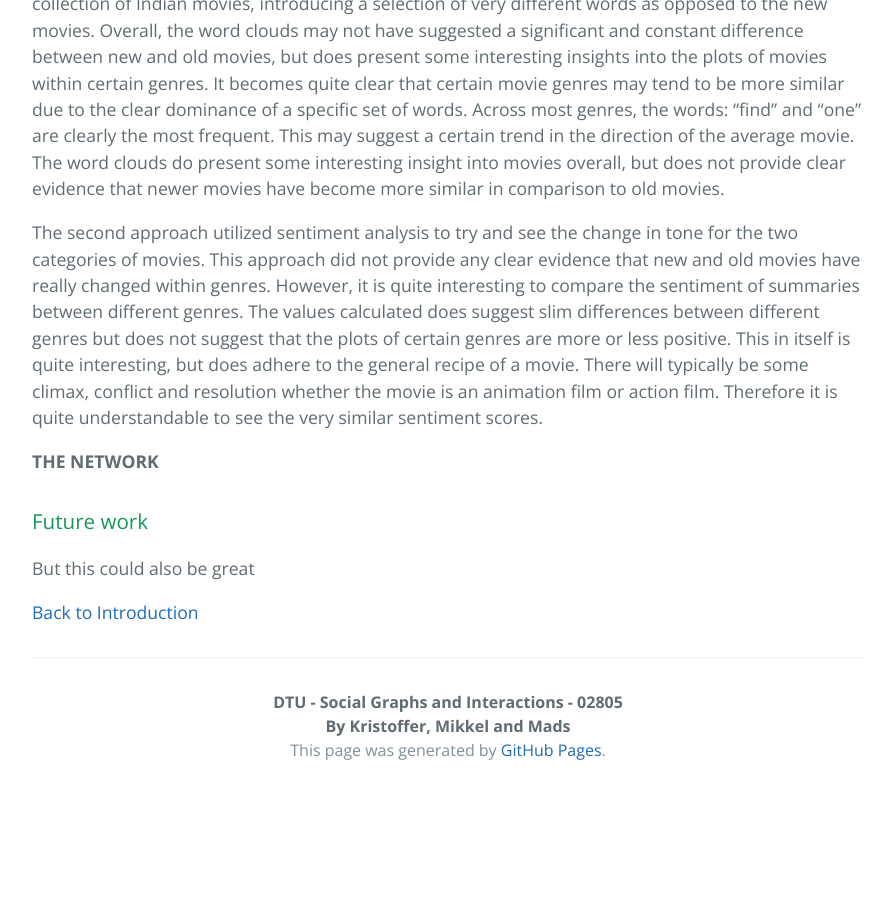
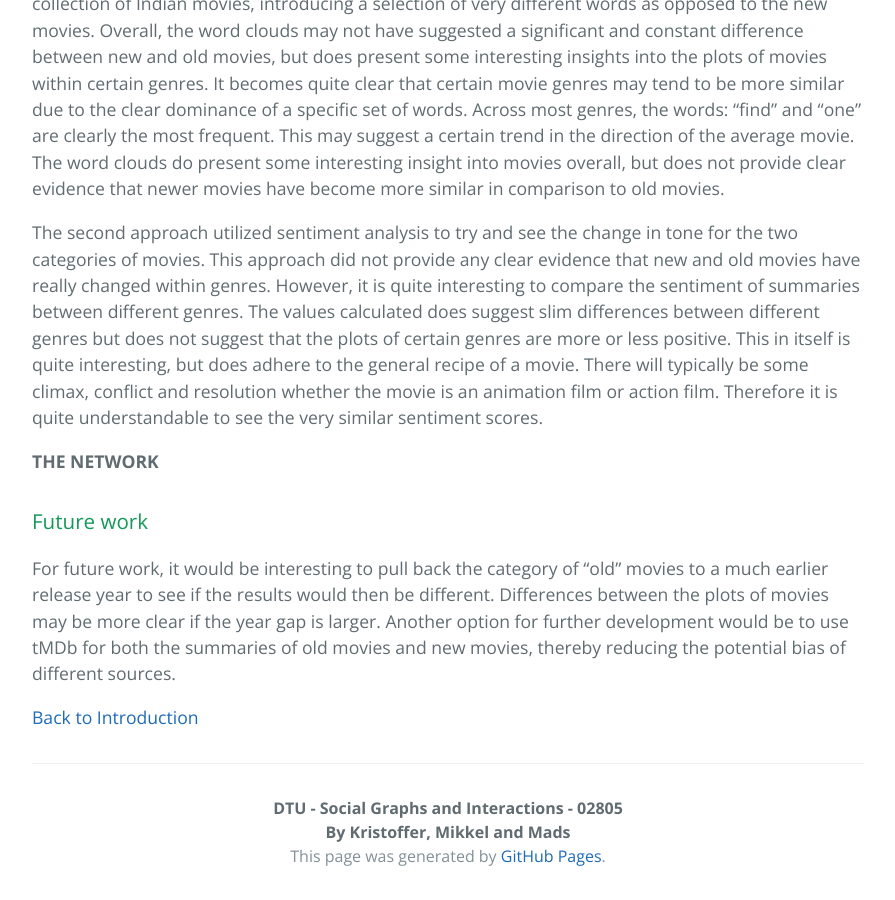
Before and after one commit to MBJohansen/Social-Graphs-Project, a Jekyll site: the page built from docs/conclusion.md, in a window 1280 px wide and 900 px high, scrolled down 746 px. Shown: the whole window, without its empty margins (192-1087 px from the left). Built offline with Jekyll 4.4.1, drawn with Linux system fonts in a browser that asks for light colours; our own code applies the rules of GitHub Pages for plain Markdown files; before the commit the page ends 1540 px from its top, so only the background shows below that.

Commit message:
Update conclusion.md

```diff
--- a/docs/conclusion.md
+++ b/docs/conclusion.md
@@ -16,7 +16,6 @@
 
 ### Future work
 
-But this could also be great
-
+For future work, it would be interesting to pull back the category of "old" movies to a much earlier release year to see if the results would then be different. Differences between the plots of movies may be more clear if the year gap is larger. Another option for further development would be to use tMDb for both the summaries of old movies and new movies, thereby reducing the potential bias of different sources.
 
 [Back to Introduction](index.md)
```
